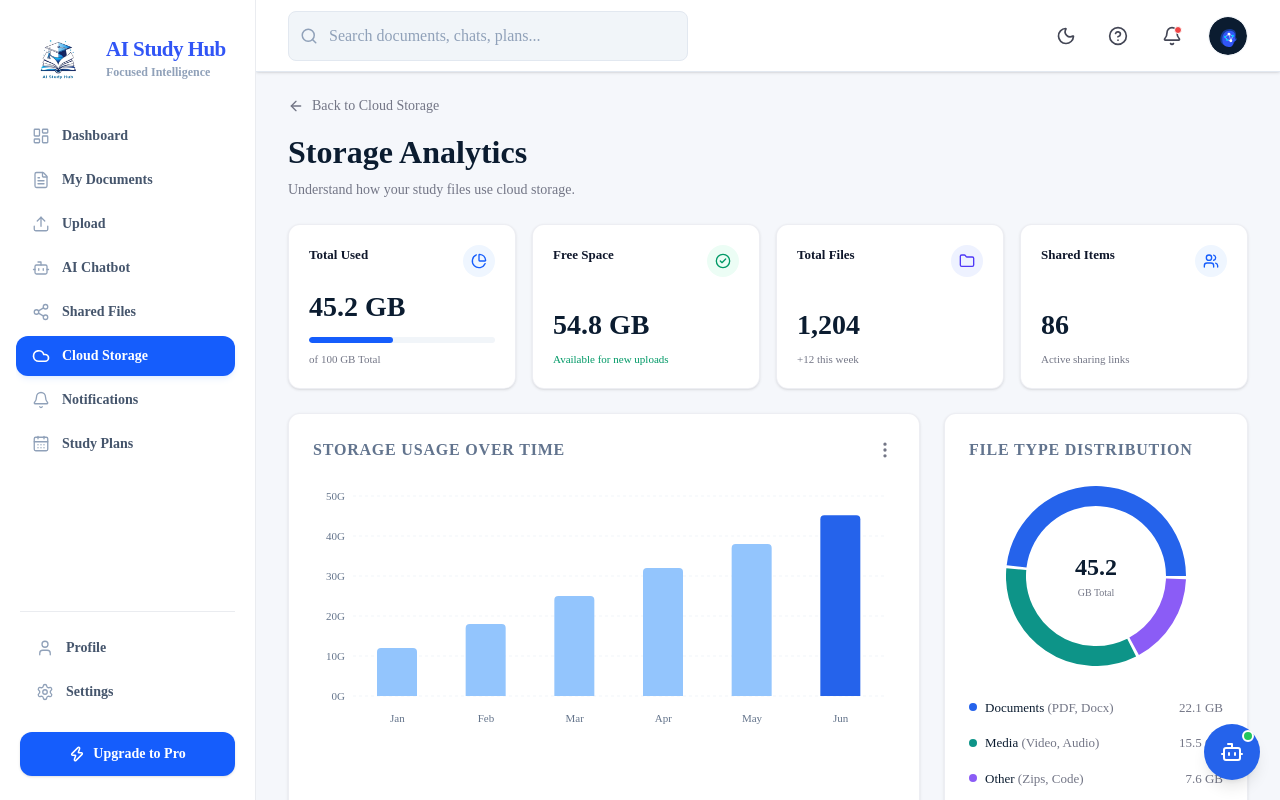
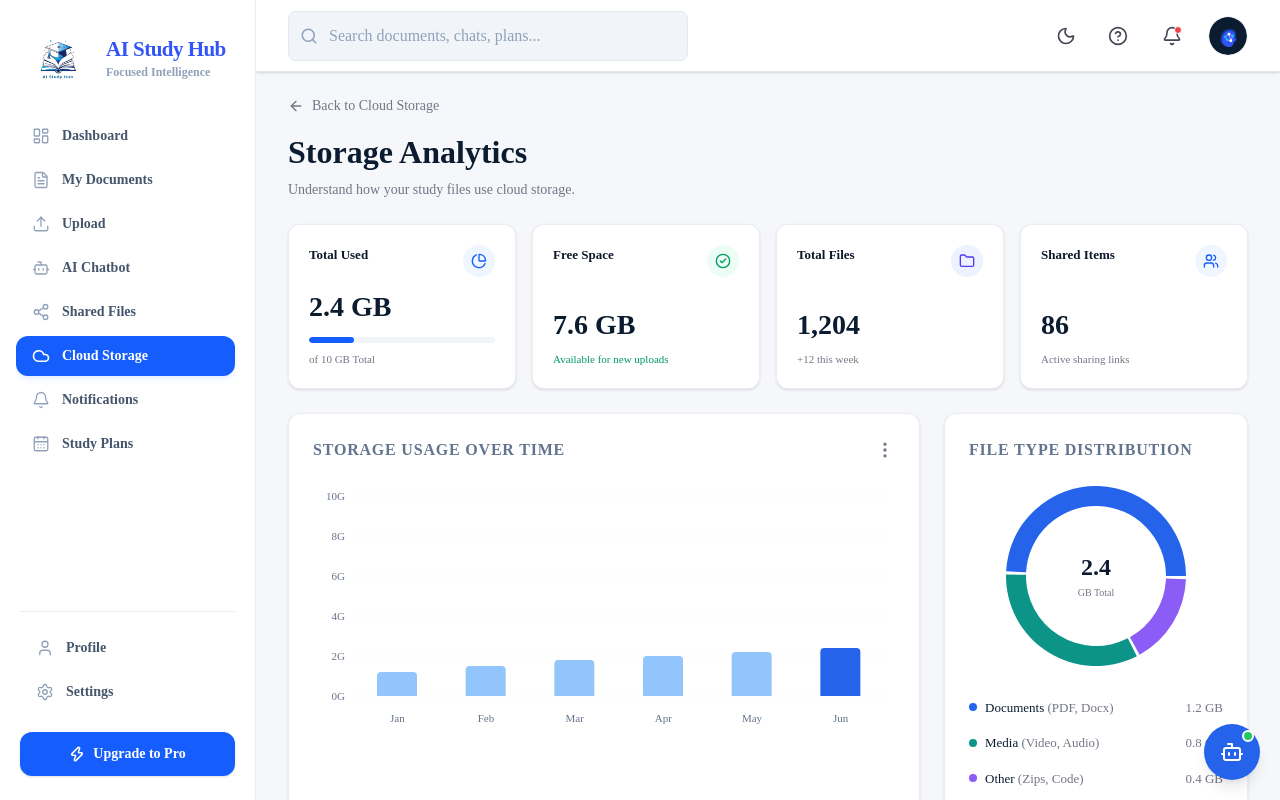
Before and after one commit to huynhduybinh24/SWP391_AIStudyHub, a React (Vite) app in the folder FrontEnd/: page /dashboard/storage/analytics in a window 1280 px wide. Built offline with nearby package versions, Linux system fonts and the light colour scheme; the HTML template or start-up script is replaced by a standard one.

Commit message:
feat: implement storage analytics and cleanup pages for cloud file management

```diff
--- a/FrontEnd/src/features/storage/pages/StorageAnalyticsPage.tsx
+++ b/FrontEnd/src/features/storage/pages/StorageAnalyticsPage.tsx
@@ -13,21 +13,9 @@ import { Button } from '@/components/ui/Button'
 import { Card, CardContent, CardHeader, CardTitle } from '@/components/ui/Card'
 import { useState, useEffect } from 'react'
 import { useTheme } from '@/features/settings/components/ThemeProvider'
-
-const barChartData = [
-  { name: 'Jan', value: 12 },
-  { name: 'Feb', value: 18 },
-  { name: 'Mar', value: 25 },
-  { name: 'Apr', value: 32 },
-  { name: 'May', value: 38 },
-  { name: 'Jun', value: 45.2 },
-]
-
-const pieChartData = [
-  { name: 'Documents', value: 22.1, color: '#2563eb' },
-  { name: 'Media', value: 15.5, color: '#0d9488' },
-  { name: 'Other', value: 7.6, color: '#8b5cf6' },
-]
+import { useAuthStore } from '@/stores/authStore'
+import { env } from '@/config/env'
+import { useMemo } from 'react'
 
 export function StorageAnalyticsPage() {
   const navigate = useNavigate()
@@ -35,6 +23,33 @@ export function StorageAnalyticsPage() {
   const isDark = resolvedTheme === 'dark'
   const [activeIndex, setActiveIndex] = useState<number | undefined>(undefined)
   const [isMounted, setIsMounted] = useState(false)
+
+  const user = useAuthStore((s) => s.user)
+  const isPro = user?.plan === 'pro'
+
+  const totalGb = isPro ? env.PRO_STORAGE_LIMIT : env.FREE_STORAGE_LIMIT
+  const usedGb = isPro ? 45.2 : 2.4
+  const freeGb = Number((totalGb - usedGb).toFixed(1))
+  const usedPercentage = Math.round((usedGb / totalGb) * 100)
+
+  const barChartData = useMemo(() => {
+    return [
+      { name: 'Jan', value: isPro ? 12 : 1.2 },
+      { name: 'Feb', value: isPro ? 18 : 1.5 },
+      { name: 'Mar', value: isPro ? 25 : 1.8 },
+      { name: 'Apr', value: isPro ? 32 : 2.0 },
+      { name: 'May', value: isPro ? 38 : 2.2 },
+      { name: 'Jun', value: isPro ? 45.2 : 2.4 },
+    ]
+  }, [isPro])
+
+  const pieChartData = useMemo(() => {
+    return [
+      { name: 'Documents', value: isPro ? 22.1 : 1.2, color: '#2563eb' },
+      { name: 'Media', value: isPro ? 15.5 : 0.8, color: '#0d9488' },
+      { name: 'Other', value: isPro ? 7.6 : 0.4, color: '#8b5cf6' },
+    ]
+  }, [isPro])
 
   useEffect(() => {
     setIsMounted(true)
@@ -80,11 +95,11 @@ export function StorageAnalyticsPage() {
               </div>
             </div>
             <div>
-              <div className="text-[28px] font-bold text-foreground leading-none">45.2 GB</div>
+              <div className="text-[28px] font-bold text-foreground leading-none">{usedGb} GB</div>
               <div className="mt-4 h-1.5 w-full bg-slate-100 dark:bg-slate-800 rounded-full overflow-hidden">
-                <div className="h-full bg-blue-600 rounded-full transition-all duration-1000" style={{ width: '45.2%' }}></div>
+                <div className="h-full bg-blue-600 rounded-full transition-all duration-1000" style={{ width: `${usedPercentage}%` }}></div>
               </div>
-              <p className="text-[11px] text-muted mt-2 font-medium">of 100 GB Total</p>
+              <p className="text-[11px] text-muted mt-2 font-medium">of {totalGb} GB Total</p>
             </div>
           </CardContent>
         </Card>
@@ -98,7 +113,7 @@ export function StorageAnalyticsPage() {
               </div>
             </div>
             <div>
-              <div className="text-[28px] font-bold text-foreground leading-none">54.8 GB</div>
+              <div className="text-[28px] font-bold text-foreground leading-none">{freeGb} GB</div>
               <p className="text-[11px] text-emerald-600 dark:text-emerald-400 mt-3 font-medium">Available for new uploads</p>
             </div>
           </CardContent>
@@ -163,8 +178,8 @@ export function StorageAnalyticsPage() {
                       tickLine={false}
                       tick={{ fontSize: 11, fill: isDark ? '#94a3b8' : '#64748b' }}
                       tickFormatter={(value) => `${value}G`}
-                      domain={[0, 50]}
-                      ticks={[0, 10, 20, 30, 40, 50]}
+                      domain={[0, totalGb]}
+                      ticks={isPro ? [0, 10, 20, 30, 40, 50] : [0, 2, 4, 6, 8, 10]}
                     />
                     <Tooltip
                       cursor={{ fill: isDark ? '#0f172a' : '#f8fafc' }}
@@ -245,7 +260,7 @@ export function StorageAnalyticsPage() {
               )}
               <div className="absolute inset-0 flex items-center justify-center flex-col pointer-events-none">
                 <span className="text-2xl font-bold text-foreground">
-                  {activeIndex !== undefined && pieChartData[activeIndex] ? pieChartData[activeIndex].value : '45.2'}
+                  {activeIndex !== undefined && pieChartData[activeIndex] ? pieChartData[activeIndex].value : usedGb}
                 </span>
                 <span className="text-[10px] text-muted font-medium mt-0.5">
                   {activeIndex !== undefined ? 'GB Used' : 'GB Total'}
@@ -288,7 +303,7 @@ export function StorageAnalyticsPage() {
             <div>
               <h3 className="font-bold text-foreground text-[15px]">AI Storage Insights</h3>
               <p className="text-muted text-[13px] mt-1 leading-relaxed max-w-3xl">
-                We noticed you have 4.2 GB of duplicate study guides from last semester and several large video files that haven&apos;t been opened in 6 months.
+                We noticed you have {isPro ? '4.2 GB' : '0.4 GB'} of duplicate study guides from last semester and several large video files that haven&apos;t been opened in 6 months.
               </p>
             </div>
           </div>
```
